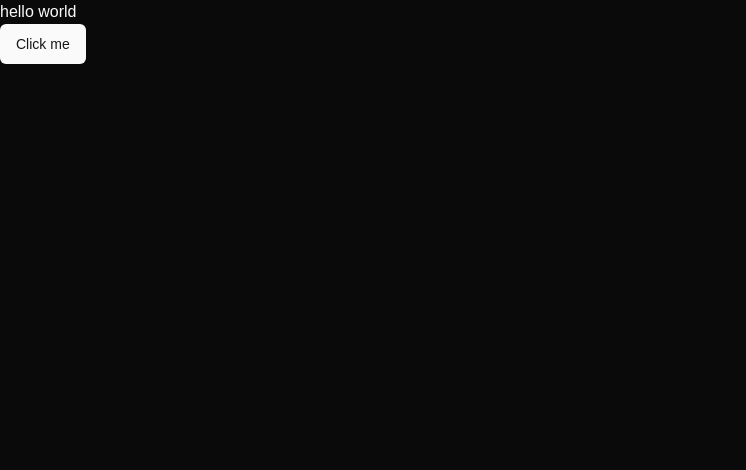
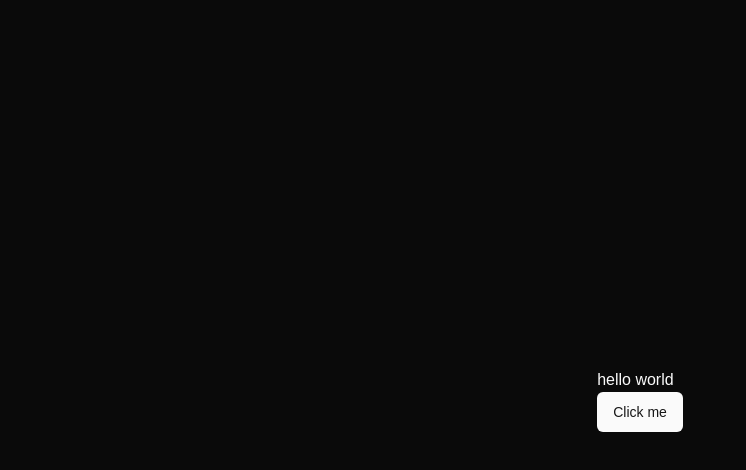
Before and after one commit to penn201500/shadcn-and-nextjs, a Next.js app: page / in a window 1280 px wide. Shown: the top 470 px of the page, without its empty margins (0-746 px from the left). Built offline with nearby package versions, Linux system fonts and the light colour scheme.

Commit message:
✨ Add layout for pages in route group
true

```diff
--- /dev/null
+++ b/app/(logged-out)/layout.tsx
@@ -0,0 +1,11 @@
+type Props = {
+    children: React.ReactNode
+}
+
+export default function Layout({ children }: Props) {
+    return (
+        <div className="flex flex-col items-center justify-center min-h-screen p-24">
+            {children}
+        </div>
+    )
+}
```
